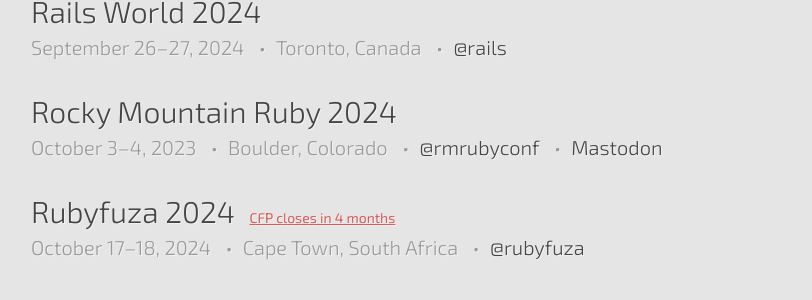
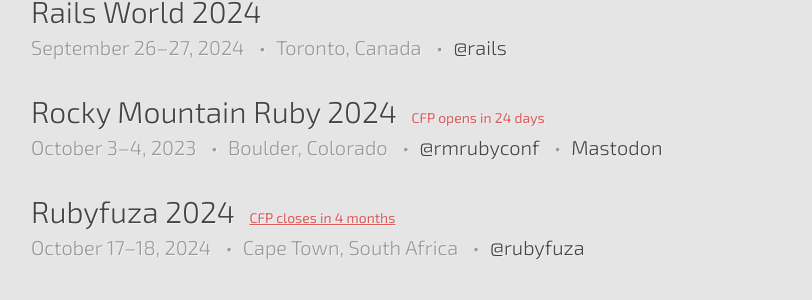
Before and after one commit to ruby-conferences/ruby-conferences.github.io, a Jekyll site: the page built from index.html, in a window 1280 px wide and 900 px high, scrolled down 2018 px. Shown: the part 151-451 px from the top of the window, without its empty margins (209-1021 px from the left). Built offline with Jekyll 4.4.1, drawn with Linux system fonts in a browser that asks for light colours.

Commit message:
Add Rocky Mountian Ruby CFP open date (#603)

```diff
--- a/_data/conferences.yml
+++ b/_data/conferences.yml
@@ -2673,3 +2673,5 @@
   url: https://rockymtnruby.dev/
   twitter: rmrubyconf
   mastodon: https://ruby.social/@rockymntruby
+  cfp_phrase: CFP opens
+  cfp_date: 2024-05-15
```
